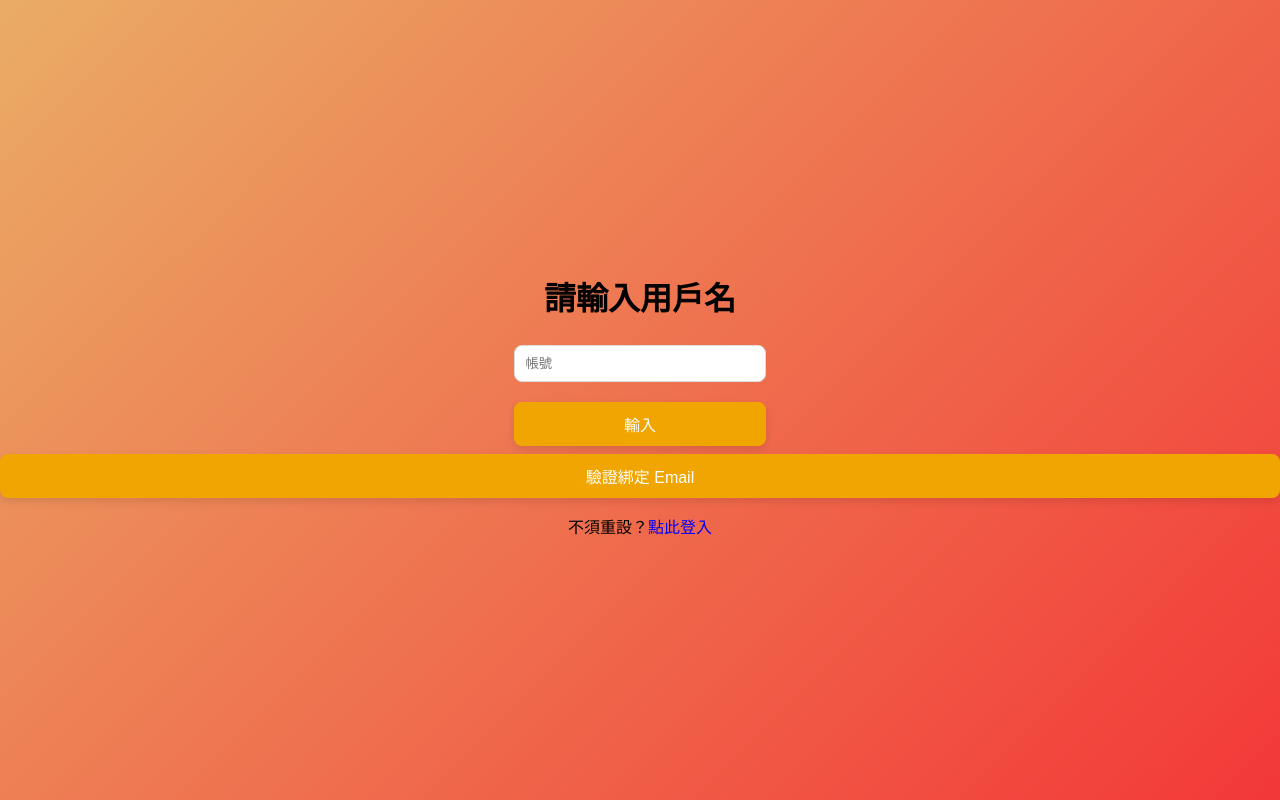
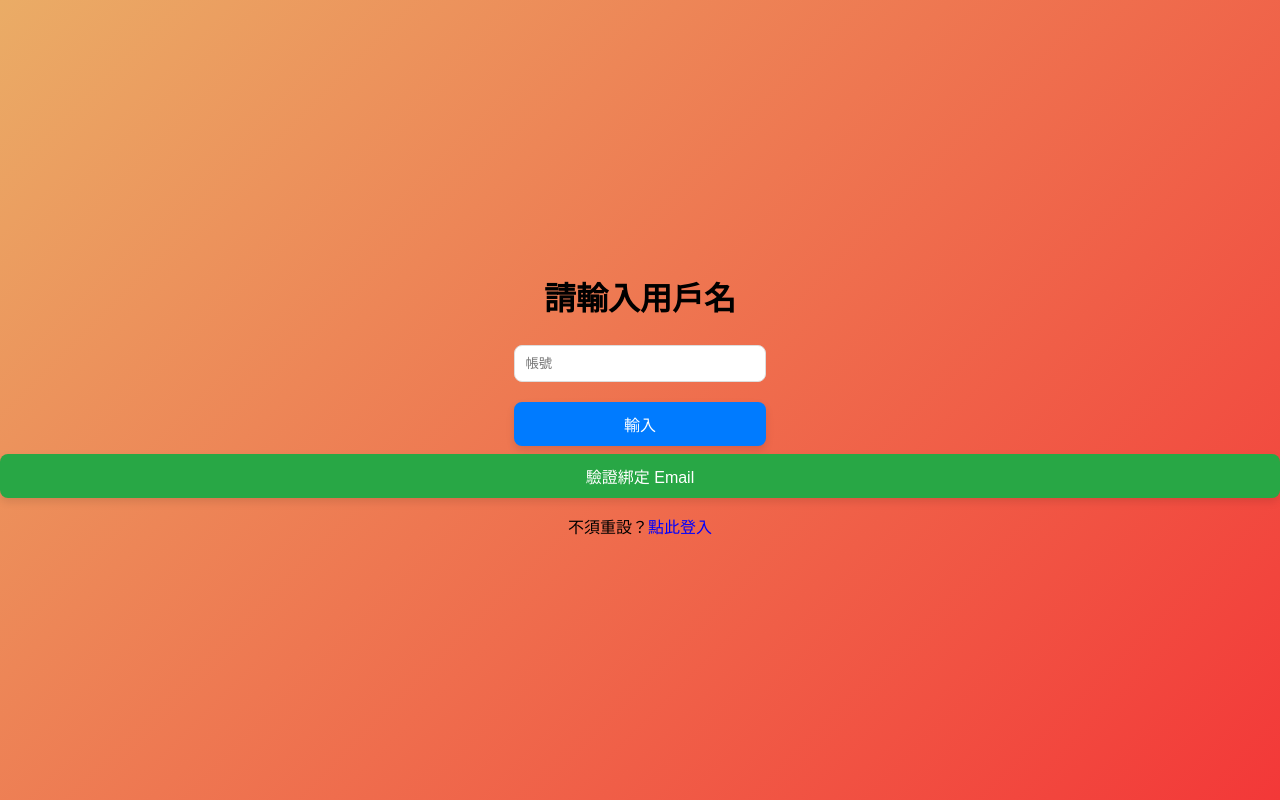
Before and after one commit to irisyen115/login-proj, a Vue app in the folder frontend/src/: page /sendAuthentication in a window 1280 px wide. Built offline with nearby package versions, Linux system fonts and the light colour scheme.

Commit message:
Modify the frontend page by removing unnecessary comments, adjusting styles, and refining error pop-up messages.

```diff
--- a/frontend/src/views/SendAuthentication.vue
+++ b/frontend/src/views/SendAuthentication.vue
@@ -73,7 +73,7 @@ const send = async () => {
             }
         } else {
             const data = await response.json();
-            errorMessage.value = "伺服器錯誤，請稍後再試";
+            alert(data.message);
         }
     } catch (error) {
         errorMessage.value = "請求失敗，請稍後再試";
@@ -81,8 +81,7 @@ const send = async () => {
 };
 
 const verifyEmail = async () => {
-  if (isDisabled.value) return; // 防止重複點擊
-
+  if (isDisabled.value) return;
   let cooldown = 5;
   isDisabled.value = true;
   buttonText.value = `請稍候... (${cooldown})`;
@@ -172,18 +171,33 @@ input:focus {
   transition: all 0.3s ease;
 }
 
-.Send-Authentication-btn {
+.send-btn {
   background: #007bff;
   color: white;
 }
 
-.Send-Authentication-btn:hover {
+.send-btn:hover {
   background: #0056b3;
+}
+
+.Verify-Email-btn {
+  background: #28a745;
+  color: white;
+}
+
+.Verify-Email-btn:hover {
+  background: #218838;
 }
 
 .error {
   margin-top: 10px;
-  color: red;
+  color: #980042;
+  font-weight: bold;
+}
+
+.success {
+  margin-top: 10px;
+  color: green;
   font-weight: bold;
 }
 </style>
```
